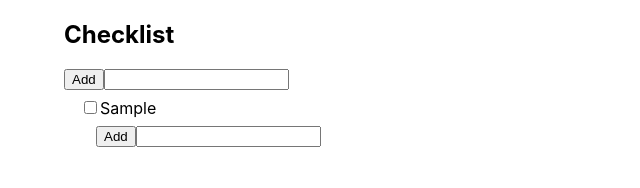
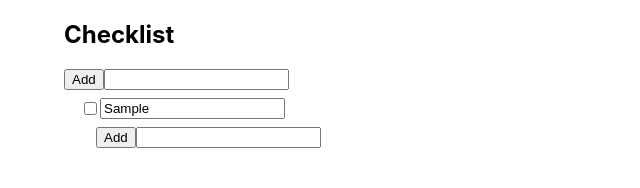
Before and after one commit to GraysonRicketts/Checklist-It, a React (Create React App) app: page / in a window 1280 px wide. Both pictures are taken after typing "Sample" into the empty fields and a click on the button "Add". Shown: the top 188 px of the page, without its empty margins (0-640 px from the left). Built offline with nearby package versions, Linux system fonts and the light colour scheme.

Commit message:
allow editing of tasks

```diff
--- a/src/Checklist/components/TaskList.js
+++ b/src/Checklist/components/TaskList.js
@@ -6,12 +6,9 @@ function TaskList(props) {
 
     return (
         <div className="task-list-div">
-            {tasks.map(({ id, text, subTasks, completed }) =>
+            {tasks.map(({ id }) =>
                 (<Task
                     key={id}
-                    text={text}
-                    subTasks={subTasks}
-                    completed={completed}
                     id={id}
                 />))}
         </div>
--- a/src/Checklist/containers/Task.js
+++ b/src/Checklist/containers/Task.js
@@ -2,25 +2,27 @@ import React from 'react';
 import TaskList from '../components/TaskList';
 import AddTask from './AddTask'
 import { useSelector, useDispatch } from "react-redux";
-import { toggleTask as toggleTaskAction } from '../tasks.actions';
-import styled from 'styled-components';
+import { toggleTask as toggleTaskAction, editTask as editTaskAction } from '../tasks.actions';
 
 function Task(props) {
-    const { text, completed, id } = props;
-    const subTasks = useSelector(state => state.tasks.filter(t => t.parentTask === id));
+    const { id } = props;
+    const { text, completed, subTasks} = useSelector(state => state.tasks.find(t => t.id === id));
     const dispatch = useDispatch();
 
     const toggleTask = () => {
         dispatch(toggleTaskAction(id));
     }
 
-    console.log(`completed: ${completed}`)
+    const updateTask = (event) => {
+        dispatch(editTaskAction(id, event.target.value));
+    }
 
     return (
         <div className="task-section">
             <div className="task-text-div">
                 <input type="checkbox" onChange={toggleTask} checked={completed} />
-                <p style={{ textDecoration: completed ? 'line-through' : 'none' }}>{text}</p>
+                <input type="text" value={text} onChange={updateTask} className="task-input"
+                style={{textDecoration: completed ? 'line-through' : 'none'}}/>
             </div>
 
             {subTasks ?
--- a/src/Checklist/tasks.actions.js
+++ b/src/Checklist/tasks.actions.js
@@ -16,6 +16,12 @@ export const toggleTask = id => ({
   id
 })
 
+export const editTask = (id, text) => ({
+  type: 'EDIT_TASK',
+  id,
+  text
+})
+
 export const VisibilityFilters = {
   SHOW_ALL: 'SHOW_ALL',
   SHOW_COMPLETED: 'SHOW_COMPLETED',
--- a/src/Checklist/tasks.reducer.js
+++ b/src/Checklist/tasks.reducer.js
@@ -10,12 +10,10 @@ const tasks = (state = [], action) => {
           completed: false
         }
       ]
+    case 'EDIT_TASK':
+      return state.map(t => t.id === action.id ? { ...t, text: action.text} : t);
     case 'TOGGLE_TASK':
-      const newState = [...state];
-      const toggledTask = newState.find(t => t.id === action.id);
-      toggledTask.completed = !toggledTask.completed;
-      console.log(`new state: ${JSON.stringify(newState)}`)
-      return newState;
+      return state.map(t => t.id === action.id ? {...t, completed: !t.completed} : t);
     default:
       return state
   }
--- a/src/index.css
+++ b/src/index.css
@@ -34,8 +34,8 @@ code {
   margin: .5em 0;
 }
 
-.task-text-div > * {
-  display: inline;
+.task-text-div {
+  display: flex;
 }
 
 .inline-add-task {
```
Also changed, not shown: 1 other file (tests, documents, lock files or other folders).
